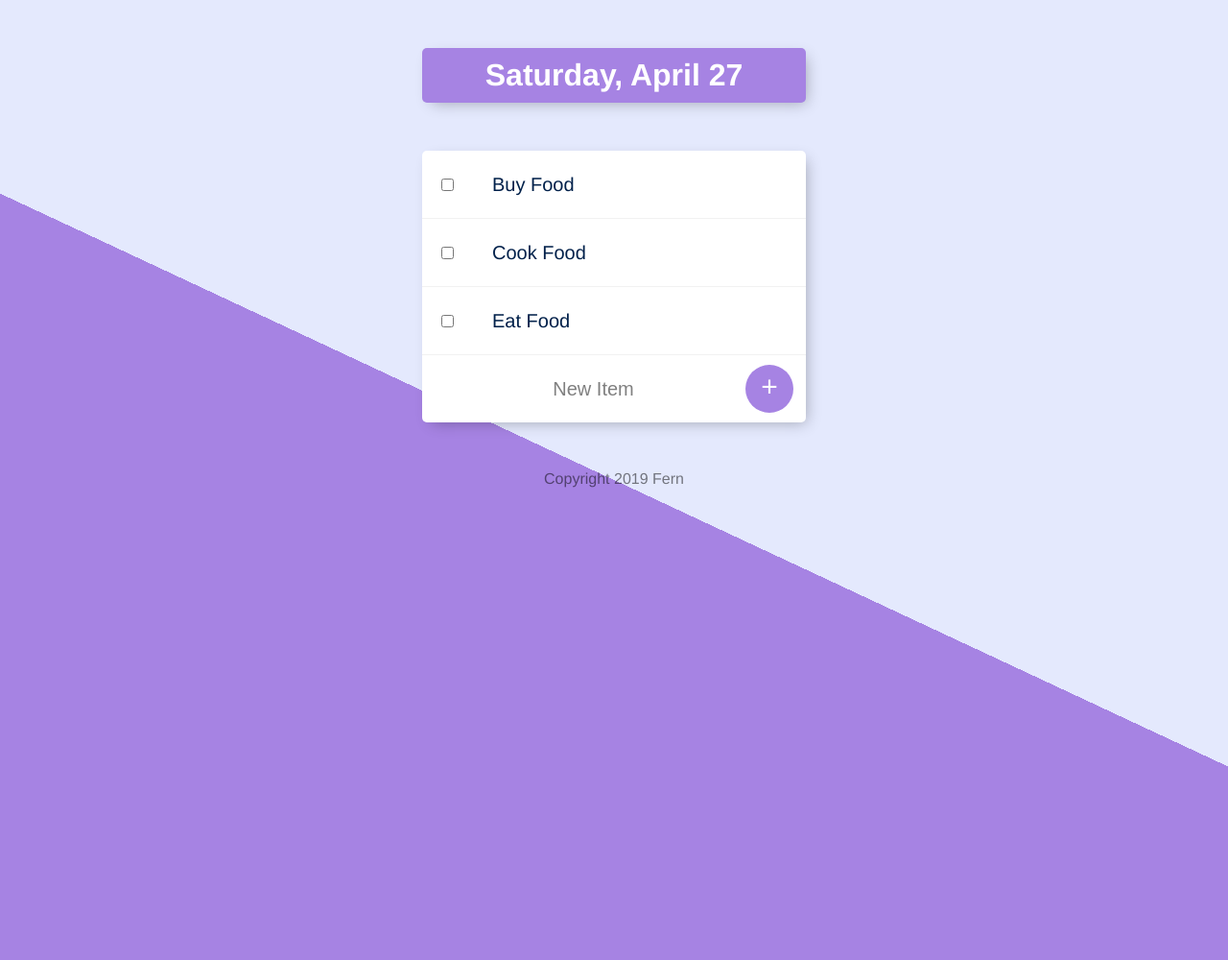
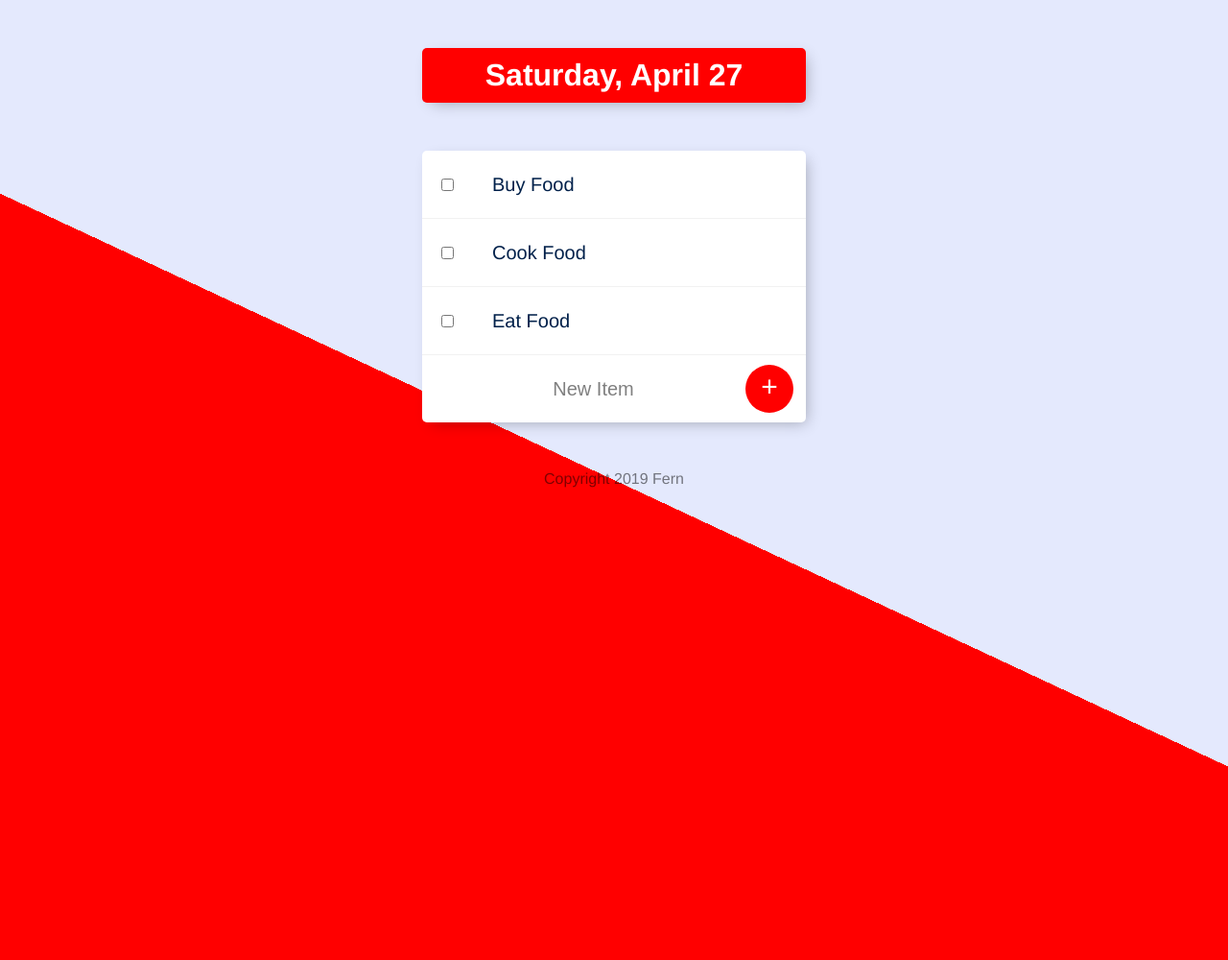
Before and after one commit to fbaldonado/to-do-list-website, a Node server app: page / in a window 1280 px wide. Shown: the whole page at 96% size. Run offline with Node 20, Linux system fonts and the light colour scheme.

Commit message:
Update styles.css

```diff
--- a/public/css/styles.css
+++ b/public/css/styles.css
@@ -1,6 +1,6 @@
 html {
   background-color: #E4E9FD;
-  background-image: -webkit-linear-gradient(65deg, #A683E3 50%, #E4E9FD 50%);
+  background-image: -webkit-linear-gradient(65deg, red 50%, #E4E9FD 50%);
   min-height: 1000px;
   font-family: 'helvetica neue';
 }
@@ -19,7 +19,7 @@ h1 {
 }
 
 #heading {
-  background-color: #A683E3;
+  background-color: red;
   text-align: center;
 }
 
@@ -36,7 +36,7 @@ h1 {
 
 input:checked+p {
   text-decoration: line-through;
-  text-decoration-color: #A683E3;
+  text-decoration-color: red;
 }
 
 input[type="checkbox"] {
@@ -61,7 +61,7 @@ button {
   width: 50px;
   border-radius: 50%;
   border-color: transparent;
-  background-color: #A683E3;
+  background-color: red;
   color: #fff;
   font-size: 30px;
   padding-bottom: 6px;
@@ -81,7 +81,7 @@ input[type="text"] {
 
 input[type="text"]:focus {
   outline: none;
-  box-shadow: inset 0 -3px 0 0 #A683E3;
+  box-shadow: inset 0 -3px 0 0 red;
 }
 
 ::placeholder {
```
